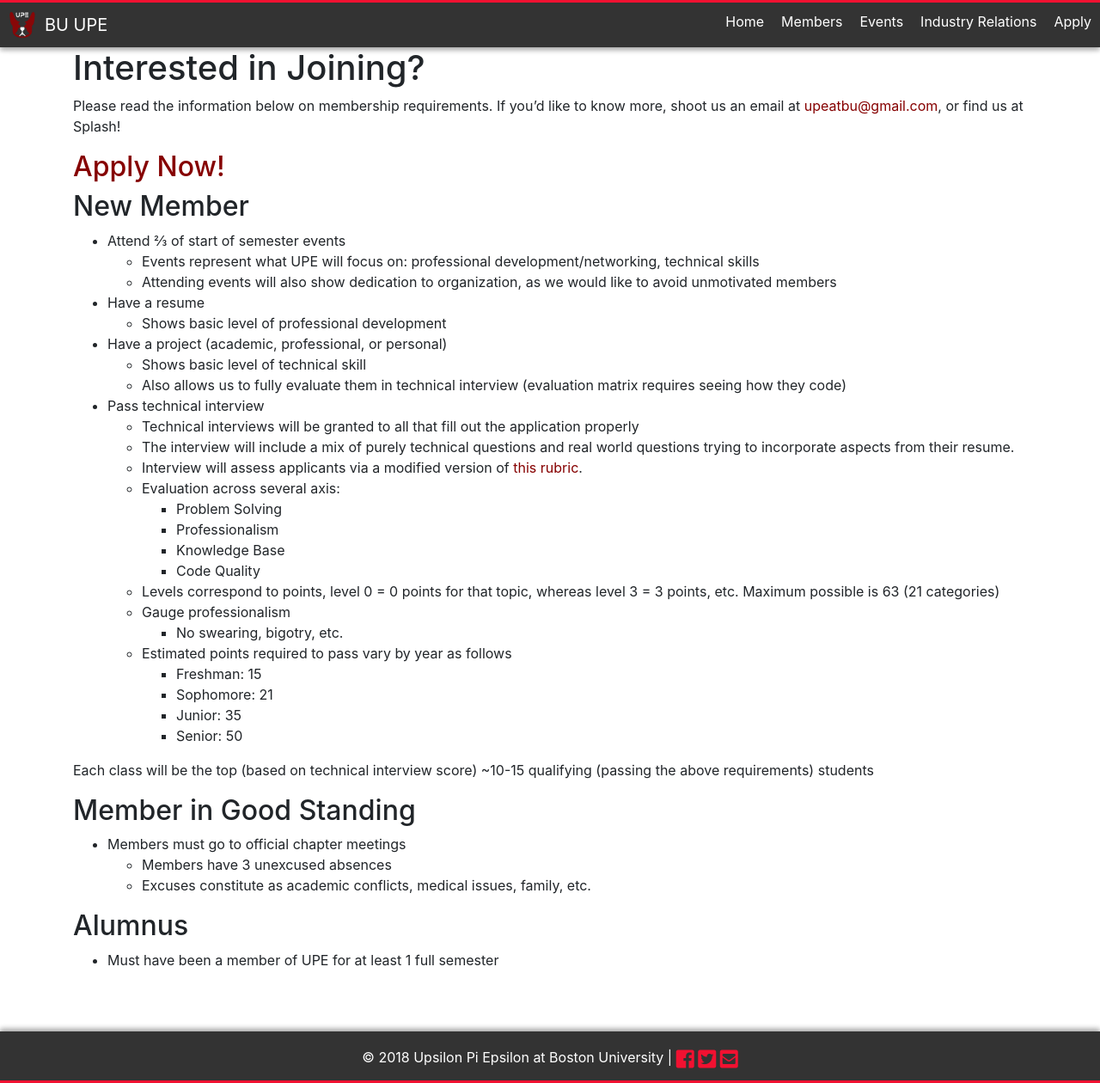
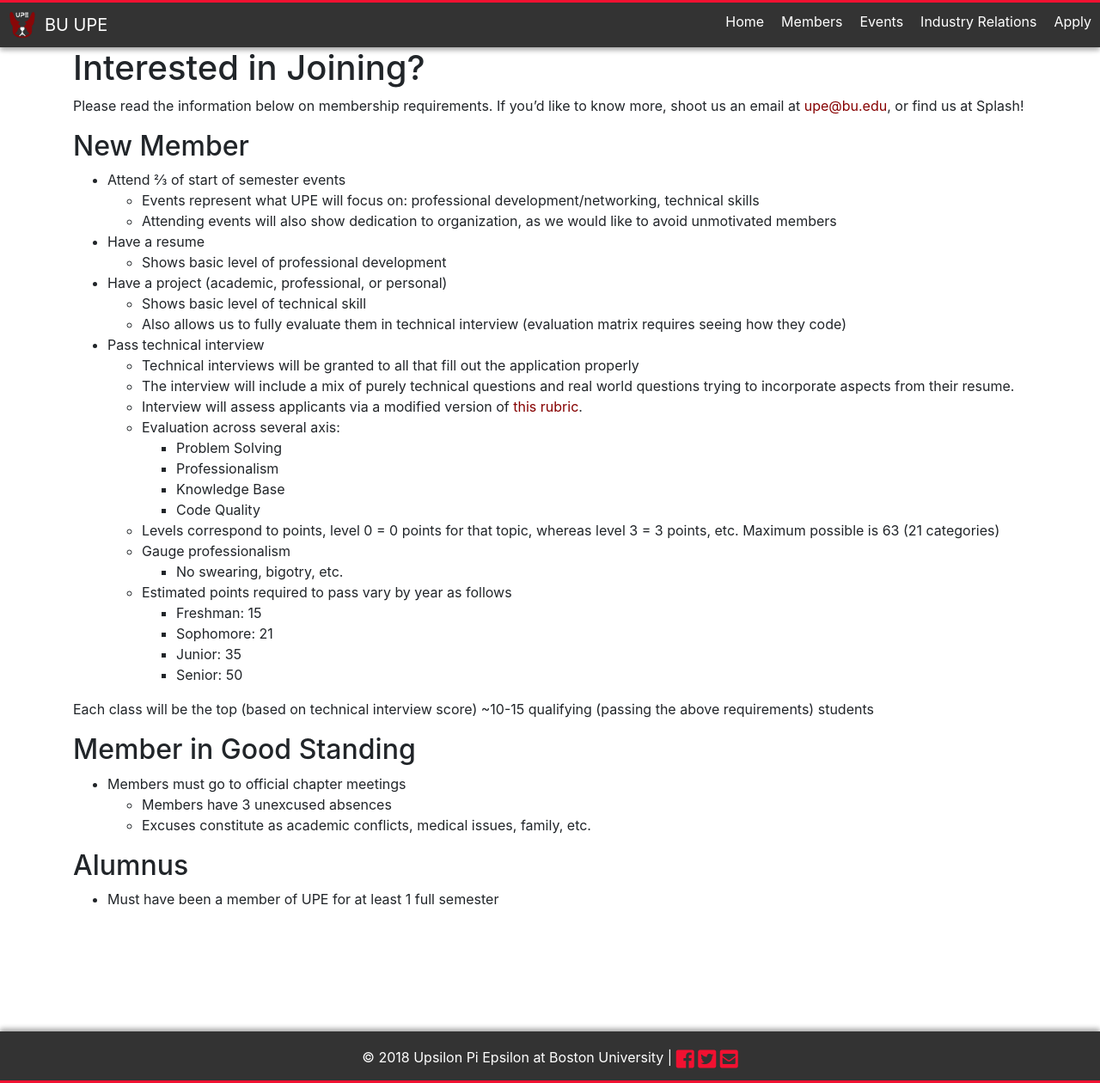
Before and after one commit to BUUPE/Old-Website, a Jekyll site: the page built from apply.md, in a window 1280 px wide and 1260 px high. Shown: the whole window at 86% size. Built offline with Jekyll 4.4.1, drawn with Linux system fonts in a browser that asks for light colours; nearby versions of some CDN libraries; comment, search, counter and statistics services are not loaded.

Commit message:
Removed apply link for now

```diff
--- a/apply.md
+++ b/apply.md
@@ -6,9 +6,9 @@ permalink: /apply
 
 # Interested in Joining?
 
-Please read the information below on membership requirements. If you'd like to know more, shoot us an email at [upeatbu@gmail.com](mailto:upeatbu@gmail.com), or find us at Splash!
+Please read the information below on membership requirements. If you'd like to know more, shoot us an email at [upe@bu.edu](mailto:upe@bu.edu), or find us at Splash!
 
-## [Apply Now!](https://goo.gl/forms/t3XQUUyTM3TZiNlk2)
+<!--## [Apply Now!](https://goo.gl/forms/t3XQUUyTM3TZiNlk2)-->
 
 ## New Member
 - Attend ⅔ of start of semester events
```
